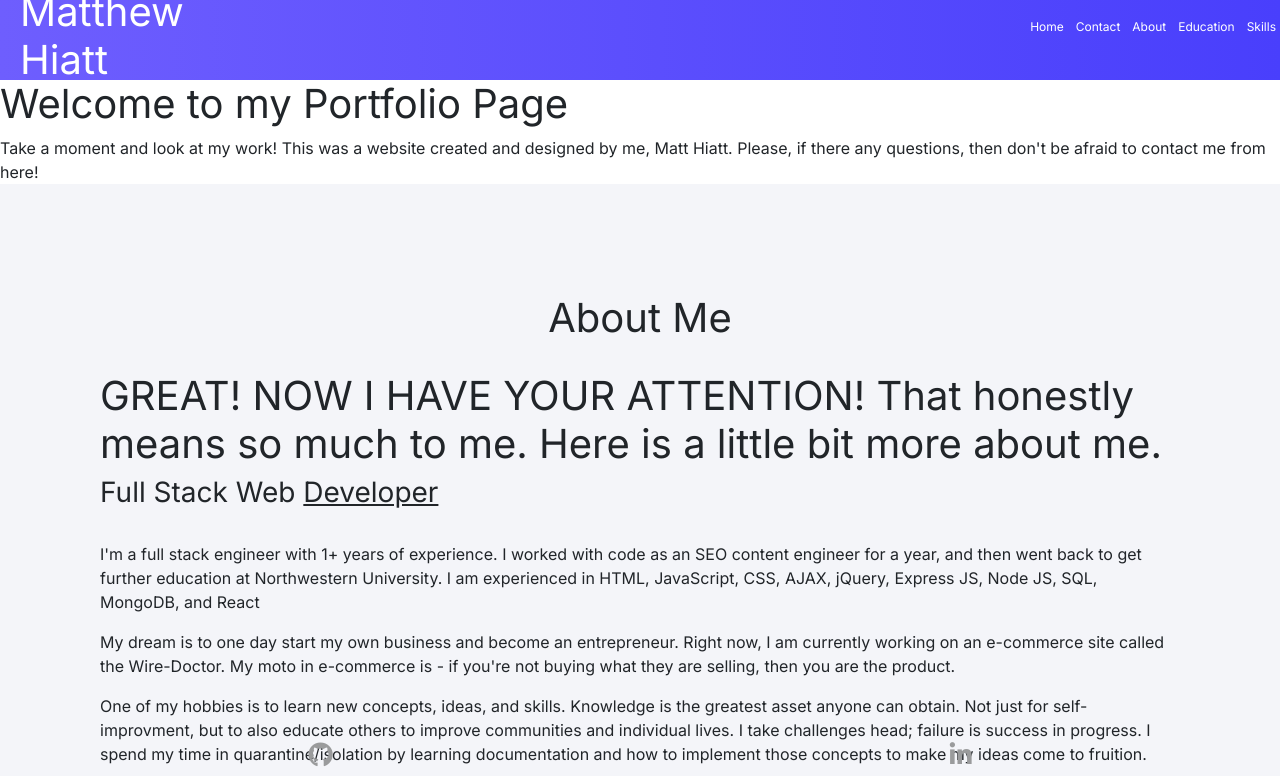
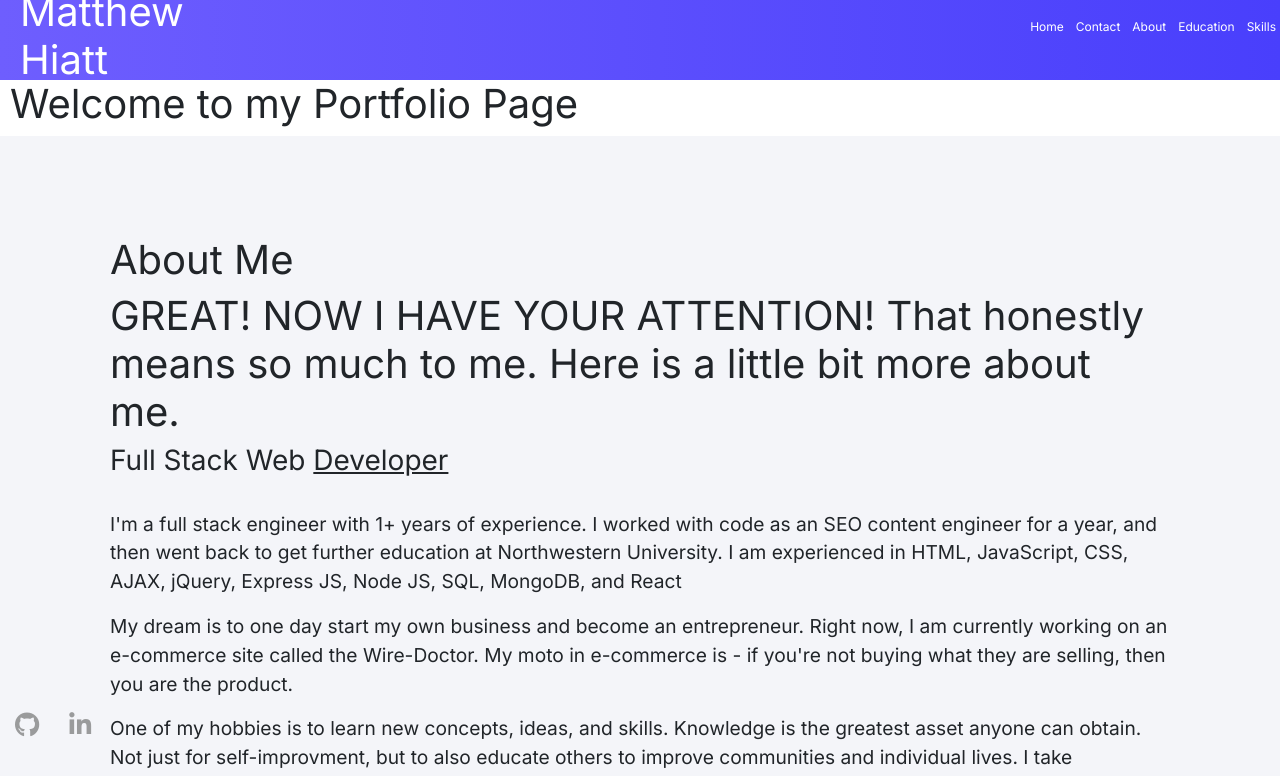
Before and after one commit to matthiatt/React-Portfolio, a React (Create React App) app: page /about in a window 1280 px wide. Shown: the top 776 px of the page. Built offline with nearby package versions, Linux system fonts and the light colour scheme.

Commit message:
new edits to styling.

```diff
--- a/src/App.css
+++ b/src/App.css
@@ -1,3 +1,11 @@
+@import url('https://fonts.googleapis.com/css?family=Raleway:300,400,500,700&display=swap');
+:root {
+  --sidebar-flex: 1.5;
+  --condiv-flex: 6;
+  --fontsize-p: 1.2rem;
+  --fontsize-nav: 1.6rem;
+  --typing-font: 3rem;
+}
 *{
   box-sizing: border-box;
   margin: 0;
@@ -7,6 +15,9 @@
 }
 .container1{
   padding: 0;
+}
+body {
+  font-family: 'Raleway';
 }
 
 .nav1{
@@ -21,7 +32,80 @@
   width: 100vw;
   min-height: 100vh;
 }
+.containerDiv {
+  padding: 100px;
+  background-color: #f4f5f9;
+  flex: var(--condiv-flex);
+}
+.home {
+  display: flex;
+  justify-content: center;
+  flex-direction: column;
+  align-items: center;
 
+}
+.reactEffect {
+  font-size: var(--typing-font);
+  margin-bottom: 30px;
+}
+.profilepic {
+  border-radius: 50%;
+  width: 200px;
+  margin: 30px;
+}
+a {
+  text-decoration: none;
+  color: white;
+}
+.subtopic {
+  margin: 10px 10px 30px 10px !important;
+  text-align: center;
+}
+p {
+  font-size: var(--fontsize-p);
+}
+h1,
+h2,
+h3,
+h4,
+p {
+  margin: 10px;
+}
+.socialBar {
+  position: absolute;
+  margin-top: 20px;
+  display: flex;
+  bottom: 60px;
+}
+
+.socialBar i {
+  padding-right: 30px;
+  font-size: 25px;
+  color: #9a9b9c;
+}
+
+.socialBar i:hover {
+  color: #ffffff;
+}
+.divCard {
+  border: 0px solid #9a9b9c;
+  display: flex;
+  margin: 30px 0px 30px 0px;
+}
+
+.divCard:hover {
+  color: #1b1d20;
+  background-color: #ffffff;
+  box-shadow: 0 10px 20px rgba(0, 0, 0, 0.19), 0 6px 6px rgba(0, 0, 0, 0.23);
+}
+.active {
+  font-weight: bolder;
+}
+
+.skills ul li {
+  list-style-type: none;
+  margin: 30px;
+}
 /* .App {
   text-align: center;
   font-family: 'Inter',
--- a/src/App.js
+++ b/src/App.js
@@ -4,7 +4,7 @@
 import React from "react";
 import "./App.css";
 import { BrowserRouter as Router, Route } from "react-router-dom";
-import Container from "react-bootstrap/Container";
+// import Container from "react-bootstrap/Container";
 
 import Title from "./components/title";
 import Navbar from "./components/Navbar/navBar";
--- a/src/Pages/aboutStyles.css
+++ b/src/Pages/aboutStyles.css
@@ -1,4 +1,4 @@
-.containerDiv {
+/* .containerDiv {
     padding: 50px;
     --containerDiv-flex:6;
     padding: 100px;
@@ -8,4 +8,4 @@
 .h1-topic{
     margin:10px 10px 30px 10px !important;
     text-align: center;
-}
+} */
--- a/src/Pages/educationStyles.css
+++ b/src/Pages/educationStyles.css
@@ -1,4 +1,4 @@
-.containerDiv {
+/* .containerDiv {
     padding: 50px;
     --containerDiv-flex: 6;
     padding: 100px;
@@ -8,4 +8,4 @@
 .h1-topic {
     margin: 10px 10px 30px 10px !important;
     text-align: center;
-}
+} */
--- a/src/Pages/homeStyles.css
+++ b/src/Pages/homeStyles.css
@@ -1,4 +1,4 @@
-.reactEffect {
+/* .reactEffect {
     font-size: var(--typing-font);
     margin-bottom: 30px;
 }
@@ -13,4 +13,4 @@
     padding: 100px;
     background-color: #f4f5f9;
     flex: var(--containerDiv-flex);
-}
+} */
--- a/src/Pages/skillsStyles.css
+++ b/src/Pages/skillsStyles.css
@@ -1,4 +1,4 @@
-.h1-topic {
+/* .h1-topic {
     margin: 10px 10px 30px 10px !important;
     text-align: center;
 }
@@ -8,4 +8,4 @@
     padding: 100px;
     background-color: #f4f5f9;
     flex: var(--containerDiv-flex);
-}
+} */
--- a/src/components/CardContents/divCardStyles.css
+++ b/src/components/CardContents/divCardStyles.css
@@ -1,11 +1,11 @@
-.widecard {
+/* .divCard {
     border: 0px solid #9a9b9c;
     display: flex;
     margin: 30px 0px 30px 0px;
 }
 
-.widecard:hover {
+.divCard:hover {
     color: #1b1d20;
     background-color: #ffffff;
     box-shadow: 0 10px 20px rgba(0, 0, 0, 0.19), 0 6px 6px rgba(0, 0, 0, 0.23);
-}
+} */
--- a/src/components/Social/socialStyle.css
+++ b/src/components/Social/socialStyle.css
@@ -1,4 +1,4 @@
-.socialBar {
+/* .socialBar {
     position: absolute;
     margin-top: 20px;
     display: flex;
@@ -19,4 +19,4 @@
 
 .socialBar i:hover {
     color: #ffffff;
-}
+} */
--- a/src/components/title.js
+++ b/src/components/title.js
@@ -5,11 +5,7 @@ function Title() {
   return (
     <div>
       <h1>Welcome to my Portfolio Page</h1>
-      <div className="Title-Subtitle">
-        Take a moment and look at my work! This was a website created and
-        designed by me, Matt Hiatt. Please, if there any questions, then don't
-        be afraid to contact me from here!
-      </div>
+      <div className="Title-Subtitle"></div>
     </div>
   );
 }
--- a/src/index.css
+++ b/src/index.css
@@ -11,29 +11,3 @@ code {
   font-family: source-code-pro, Menlo, Monaco, Consolas, 'Courier New',
     monospace;
 }
-
-.inlineCards {
-  margin: 20px;
-}
-
-.cardImg{
-  border-radius: 10px;
-  width: 400px;
-  height: 250px;
-  box-shadow: 0px 0px 3px 2px rgba(73, 63, 252, 1);
-}
-
-.crdInfo{
-  margin-top: 10px;
-  min-height: 50px;
-}
-
-.crdTitle{
-  font-size: 20px;
-  margin: 0px;
-}
-
-.crdscdTitle{
-  font-size: 16px;
-  margin: 0px;
-}
```
Also changed, not shown: package.json (line endings or trailing spaces).
